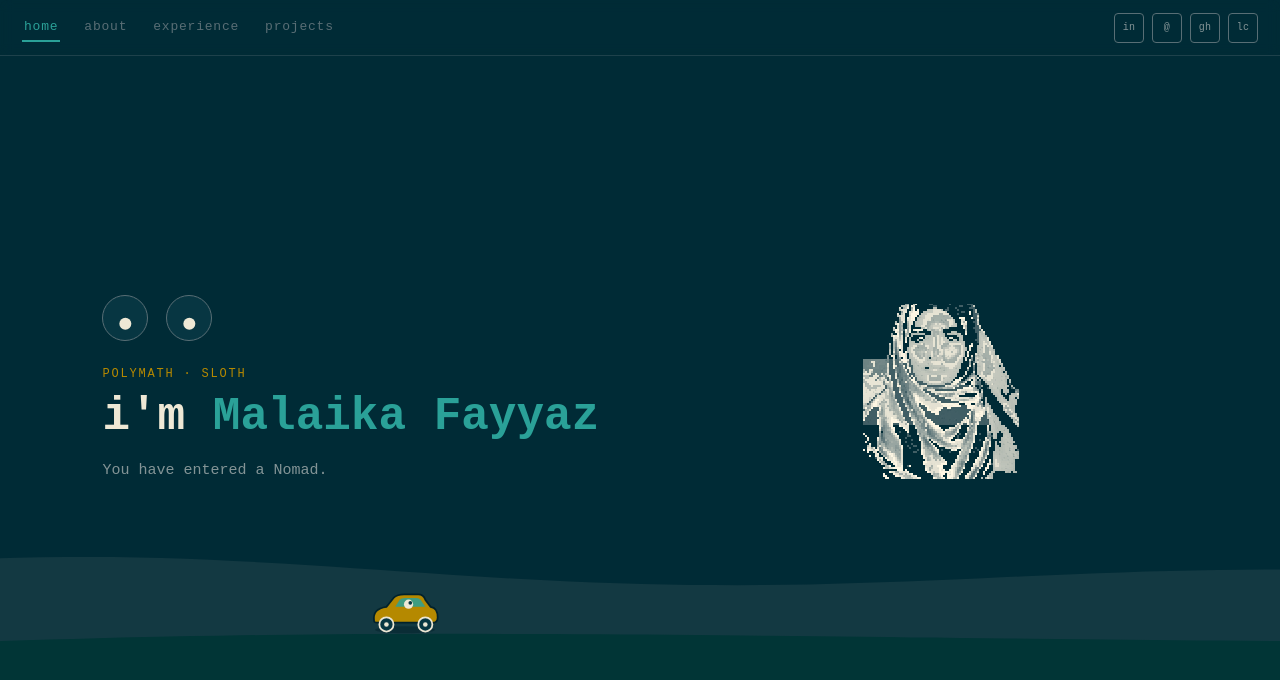
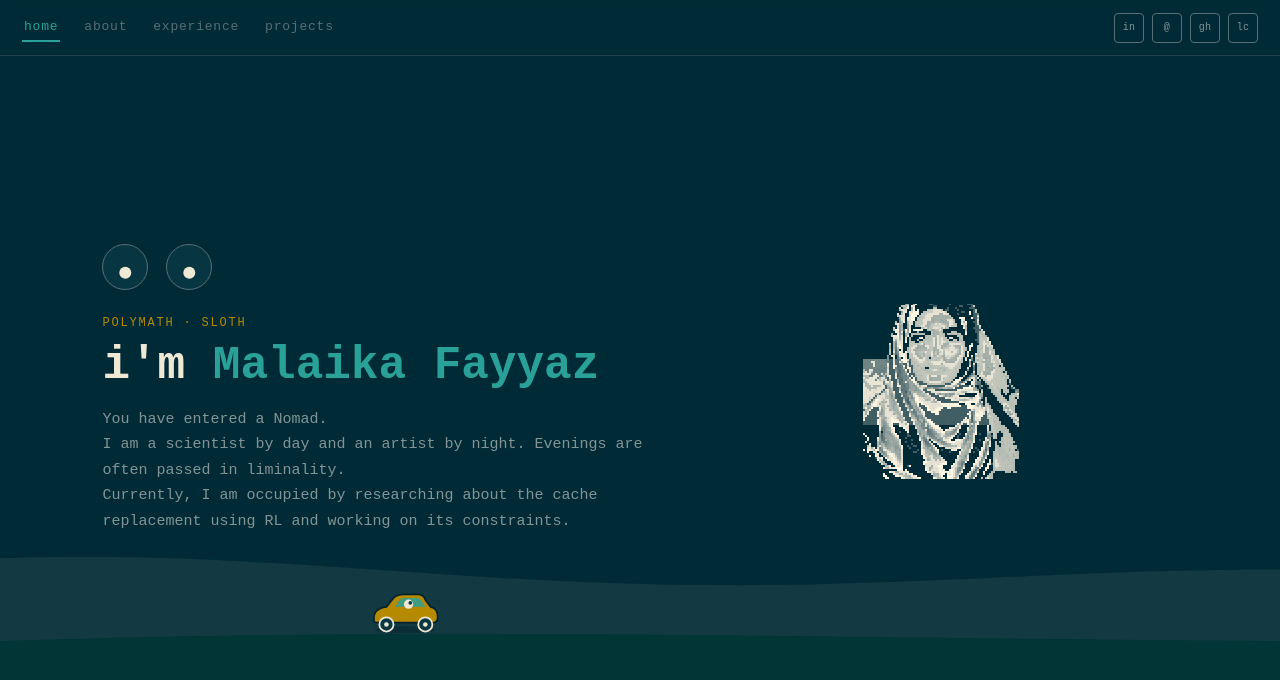
Before and after one commit to MalaikaFayyaz/portfolio, a React (Vite) app: page / in a window 1280 px wide. Shown: the top 680 px of the page. Built offline with nearby package versions, Linux system fonts and the light colour scheme.

Commit message:
home and about ready with real data

```diff
--- a/src/sections/AboutSection.jsx
+++ b/src/sections/AboutSection.jsx
@@ -7,12 +7,12 @@ function AboutSection() {
         <div className="eyebrow">About</div>
         <h1 className="pf-title">a bit more <span className="accent">context</span>.</h1>
         <p className="pf-desc">
-          I am an artist. I love designing and being fastidious about them hence my love for computer architecture came pretty natural. I write at times as well.
+         Juggling between coursework, TAship, and internship, I am trying to survive. Alongside, I am building a product based on solving an issue faced by local commerce platforms. Thus, the current work stack is MERN. Besides this, When I am busy procastinating, I love to build out of my lexicon and be nerdy about computer architecture.
         </p>
         <ul className="pf-list">
           <li><span>&gt;</span> Based in Sol 3.</li>
           <li><span>&gt;</span> Currently building Grandir.</li>
-          <li><span>&gt;</span> Into Writing</li>
+          <li><span>&gt;</span> Computer Science Senior at ITU.</li>
         </ul>
       </div>
     </section>
--- a/src/sections/HomeSection.jsx
+++ b/src/sections/HomeSection.jsx
@@ -11,9 +11,9 @@ function HomeSection() {
           <div className="eyebrow">PolyMath · Sloth</div>
           <h1 className="pf-title">i'm <span className="accent">Malaika Fayyaz</span></h1>
           <p className="pf-desc">
-            You have entered a Nomad.
-            {/* This portfolio doubles as a
-            playground: the hills keep going as long as you keep scrolling, and so does the car. */}
+            You have entered a Nomad. <br></br>
+            I am a scientist by day and an artist by night. Evenings are often passed in liminality.
+            <br></br> Currently, I am occupied by researching about the cache replacement using RL and working on its constraints.
           </p>
 
         </div>
```
